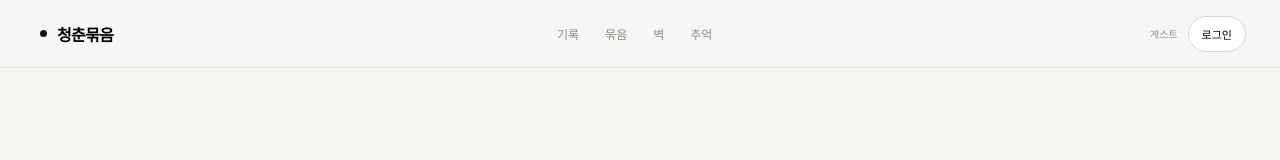
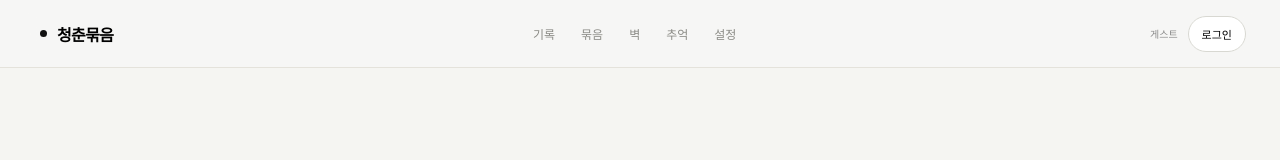
Before and after one commit to itaegyun89/chungchun, a website: page index.html in a window 1280 px wide. Shown: the top 160 px of the page. Drawn offline with Linux system fonts and the light colour scheme.

Commit message:
Add desktop navigation link for settings

```diff
--- a/index.html
+++ b/index.html
@@ -16,6 +16,7 @@
     <button data-page="bundle">묶음</button>
     <button data-page="wall">벽</button>
     <button data-page="memory">추억</button>
+    <button data-page="settings">설정</button>
   </nav>
   <div class="account-actions"><span id="accountStatus">게스트</span><button id="accountBtn" class="account-btn">로그인</button></div>
 </header>
```
